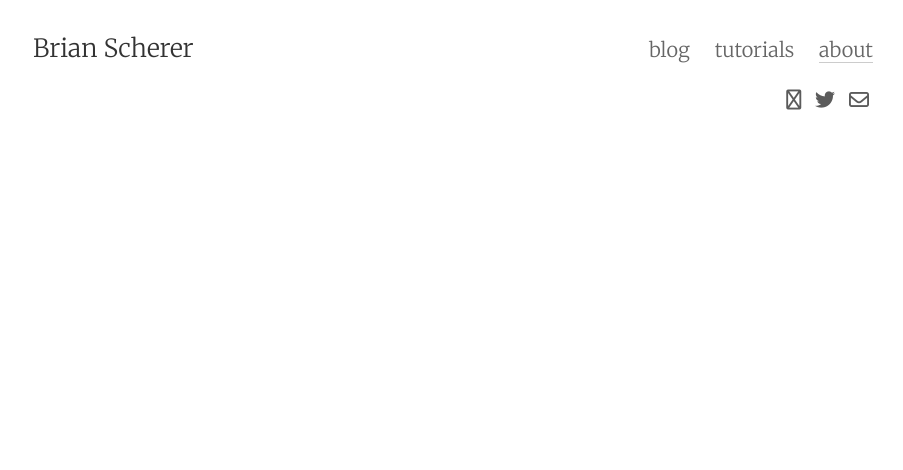
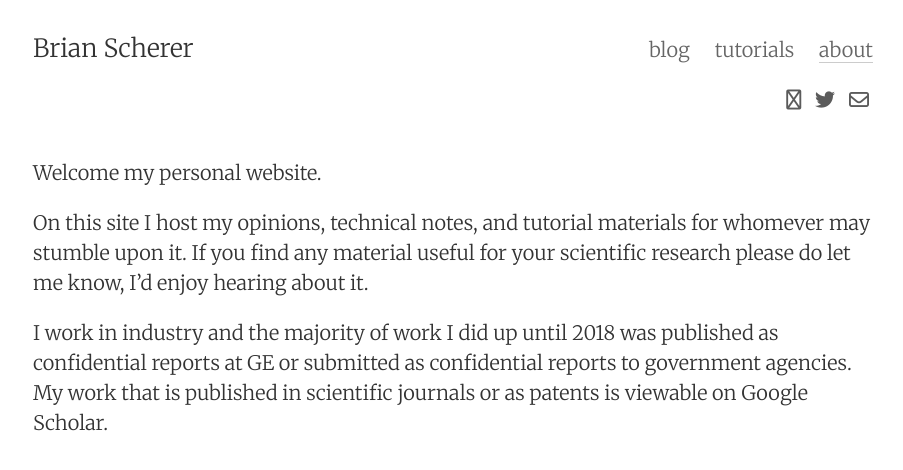
Before and after one commit to brianscherer/brianscherer.github.io, a Jekyll site: the page built from about.md, in a window 1280 px wide. Shown: the top 470 px of the page, without its empty margins (187-1090 px from the left). Built offline with Jekyll 4.4.1, drawn with Linux system fonts in a browser that asks for light colours; nearby versions of some CDN libraries.

Commit message:
Update about.md

```diff
--- a/about.md
+++ b/about.md
@@ -4,3 +4,9 @@ title: about
 permalink: /about/
 tags: about
 ---
+
+Welcome my personal website.
+
+On this site I host my opinions, technical notes, and tutorial materials for whomever may stumble upon it. If you find any material useful for your scientific research please do let me know, I'd enjoy hearing about it.
+
+I work in industry and the majority of work I did up until 2018 was published as confidential reports at GE or submitted as confidential reports to government agencies. My work that is published in scientific journals or as patents is viewable on Google Scholar.
```
